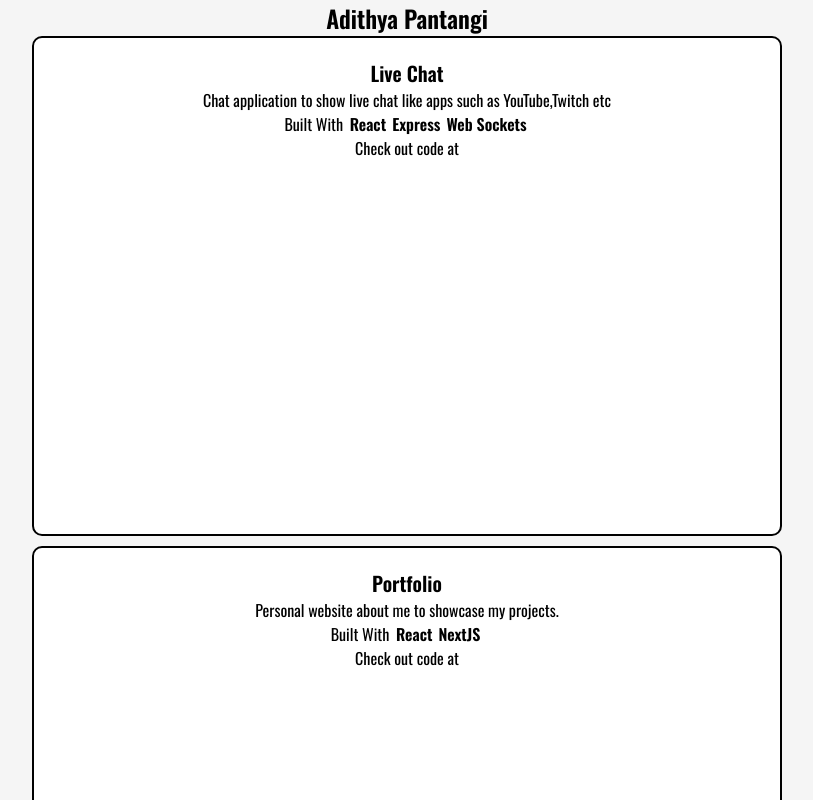
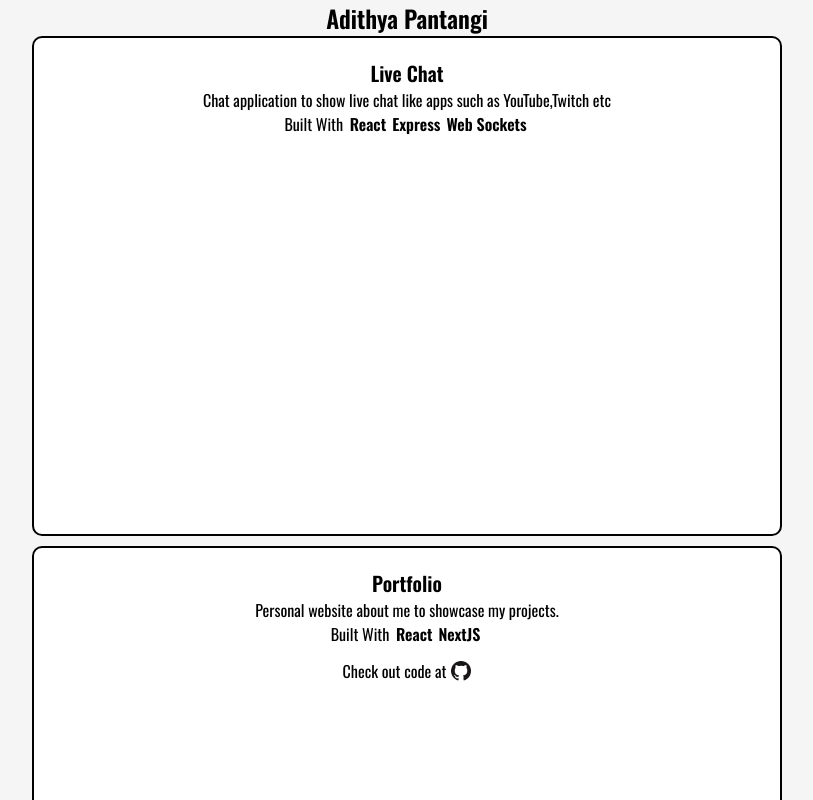
Before and after one commit to Adi343/adithya, a Next.js app: page /projects in a window 1280 px wide. Shown: the top 800 px of the page, without its empty margins (233-1046 px from the left). Built offline with nearby package versions, Linux system fonts and the light colour scheme.

Commit message:
Added github icon and refactored projects array and added link for projects

```diff
--- a/pages/projects.js
+++ b/pages/projects.js
@@ -1,19 +1,24 @@
+import Image from "next/image";
+import githubIcon from "../public/GitHub-Mark-64px.png";
+
 const projectsList = [
   {
-    projectName: "Live Chat",
-    projectDescription:
+    name: "Live Chat",
+    description:
       "Chat application to show live chat like apps such as YouTube,Twitch etc",
     tech: ["React", "Express", "Web Sockets"],
+    link: "",
   },
   {
-    projectName: "Portfolio",
-    projectDescription: "Personal website about me to showcase my projects.",
+    name: "Portfolio",
+    description: "Personal website about me to showcase my projects.",
     tech: ["React", "NextJS"],
+    link: "https://github.com/Adi343/adithya",
   },
 
   {
-    projectName: "IoT app",
-    projectDescription:
+    name: "IoT app",
+    description:
       "Use Face Recognition technology to detect intruder. An Android App provides user the ability to control his IoT devices and view detailed analytics of the devices.",
     tech: [
       "Java",
@@ -23,16 +28,19 @@ const projectsList = [
       "Python",
       "Raspberry Pi",
     ],
+    link: "",
   },
   {
-    projectName: "Task Manager",
-    projectDescription:
+    name: "Task Manager",
+    description:
       "Manage your daily task and projects in a gamified system. Users can earn achievements and progress their level by finishing their tasks on time.",
     tech: ["Java", "Android", "SQLite"],
+    link: "",
   },
   {
-    projectName: "Recipe Recommendation App",
+    name: "Recipe Recommendation App",
     tech: ["Java", "Android"],
+    link: "",
   },
 ];
 
@@ -71,10 +79,11 @@ export default function projects() {
         >
           {projectsList.map((item) => (
             <ProjectCard
-              projectName={item.projectName}
-              projectDescription={item.projectDescription}
+              name={item.name}
+              description={item.description}
               tech={[...item.tech]}
-              key={item.projectName}
+              link={item.link}
+              key={item.name}
             />
           ))}
         </div>
@@ -90,9 +99,9 @@ const ProjectCard = (props) => {
   return (
     <div className="projectCard">
       <span style={{ fontWeight: "bold", fontSize: "1.25rem" }}>
-        {props.projectName}
+        {props.name}
       </span>
-      <span style={{ textAlign: "center" }}>{props.projectDescription}</span>
+      <span style={{ textAlign: "center" }}>{props.description}</span>
 
       <div>
         <span>Built With </span>
@@ -103,7 +112,37 @@ const ProjectCard = (props) => {
           </span>
         ))}
       </div>
-      <span>Check out code at</span>
+
+      {props.link !== "" ? (
+        <div
+          style={{
+            display: "flex",
+            alignItems: "center",
+            justifyContent: "center",
+            width: "150px",
+            height: "50px",
+          }}
+        >
+          <span>Check out code at</span>
+          <a
+            href={props.link}
+            style={{
+              paddingTop: "5px",
+              marginLeft: "5px",
+            }}
+          >
+            <Image
+              width={20}
+              height={20}
+              src={githubIcon}
+              style={{
+                display: "inline-block",
+                verticalAlign: "bottom",
+              }}
+            />
+          </a>
+        </div>
+      ) : null}
     </div>
   );
 };
```
Also changed, not shown: public/GitHub-Mark-64px.png (added).
